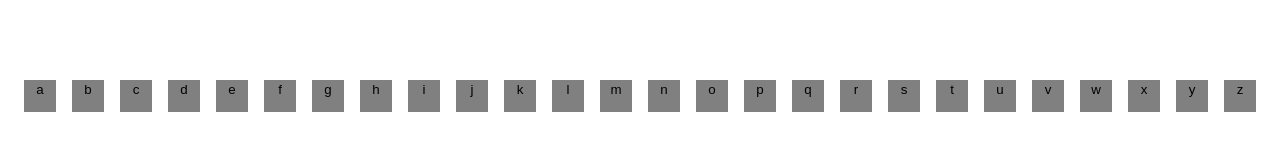
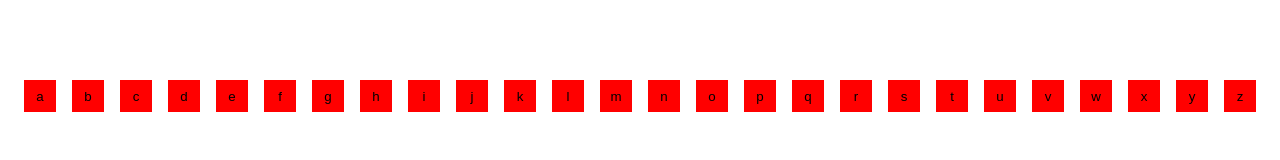
Before and after one commit to staten-island-tech/pd7-create-task-timothyd93, a website built with Vite: page create-task/index.html in a window 1280 px wide. Built offline with nearby package versions, Linux system fonts and the light colour scheme.

Commit message:
Update style.css

```diff
--- a/create-task/styles/style.css
+++ b/create-task/styles/style.css
@@ -8,7 +8,7 @@
   justify-content: space-evenly;
 }
 .key {
-    background-color: gray;
+    background-color: red;
     height: 2rem;
     width: 2rem;
     text-align: center;
@@ -16,4 +16,6 @@
 .lbtn {
     background-color: transparent;
     border: transparent;
+    height: 2rem;
+    width: 2rem;
 }
```
